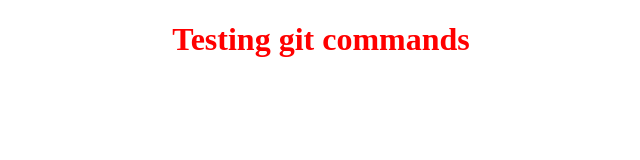
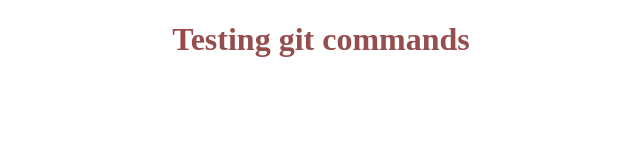
Before and after one commit to Anuragverma017/cohart-2, a plain HTML site: page index.html in a window 1280 px wide. Shown: the whole page, without its empty margins (319-959 px from the left). Drawn offline with Linux system fonts and the light colour scheme.

Commit message:
hello world

```diff
--- a/index.html
+++ b/index.html
@@ -6,7 +6,7 @@
     <title>Document</title>
 </head>
 <body>
-    <h1 style="color:red; align-items: center; text-align: center;">Testing git commands </h1>
+    <h1 style="color:rgb(149, 77, 77); align-items: center; text-align: center;">Testing git commands </h1>
 
 </body>
 </html>
```
